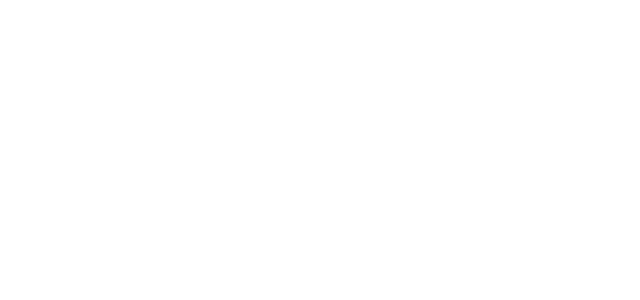
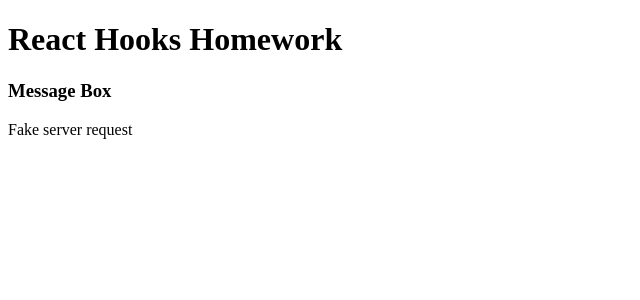
Before and after one commit to Bleachigo/react-hw-41, a React (Vite) app: page / in a window 1280 px wide. Shown: the top 300 px of the page, without its empty margins (0-640 px from the left). Built offline with nearby package versions, Linux system fonts and the light colour scheme.

Commit message:
Import all necessary to App.tsx and write JSX to render

```diff
--- a/src/App.tsx
+++ b/src/App.tsx
@@ -1,5 +1,21 @@
-import { useState } from "react";
+import { Suspense } from 'react';
+import { MessageComponent } from './components/MessageComponent';
+import { simulateServerRequest } from './utils/simulateServerRequest';
+import { ErrorBoundary } from 'react-error-boundary';
+
+const myMessagePromise = simulateServerRequest('Fake server request', 2000);
 
 export function App() {
-  return <></>;
+  return (
+    <div className="app-wrapper">
+      <h1>React Hooks Homework</h1>
+      <ErrorBoundary
+        fallback={<div className="error-fallback">Something went wrong.</div>}
+      >
+        <Suspense fallback={<div>Loading dynamic data... Please wait.</div>}>
+          <MessageComponent messagePromise={myMessagePromise} />
+        </Suspense>
+      </ErrorBoundary>
+    </div>
+  );
 }
```
